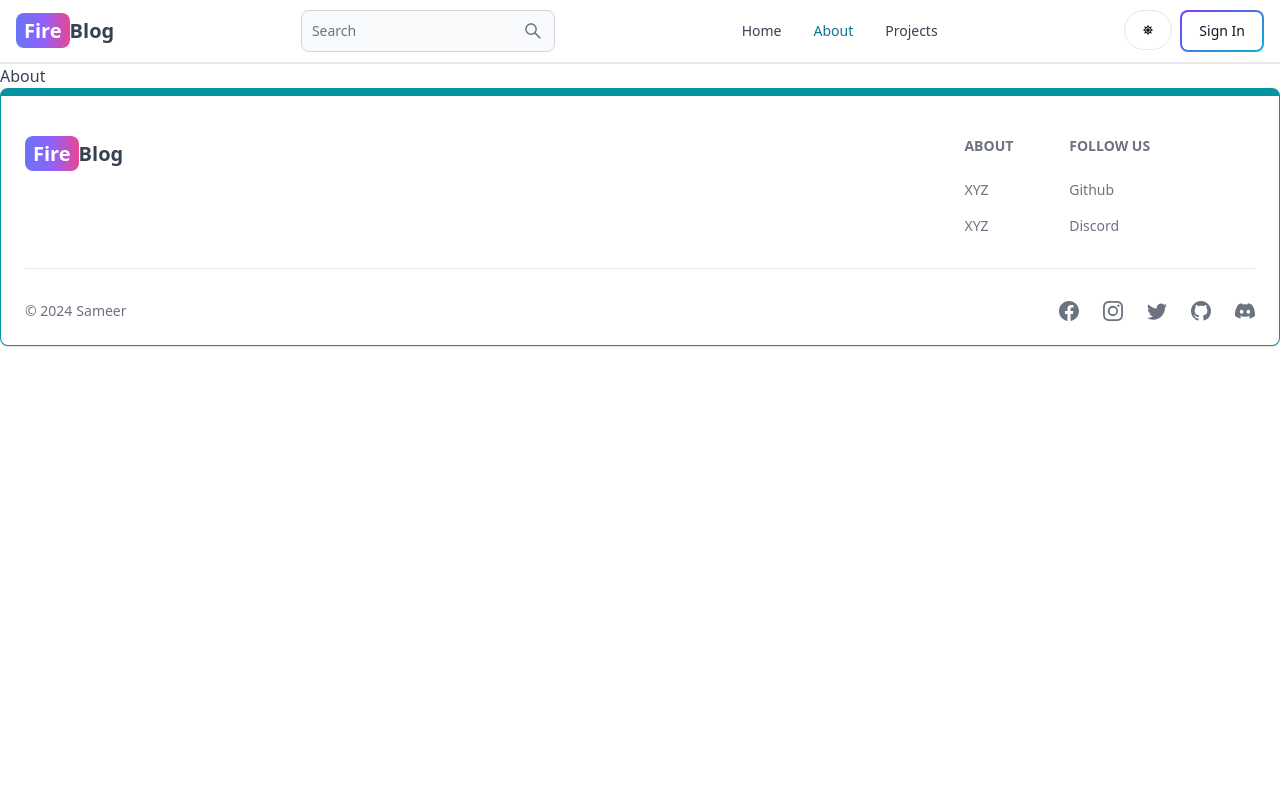
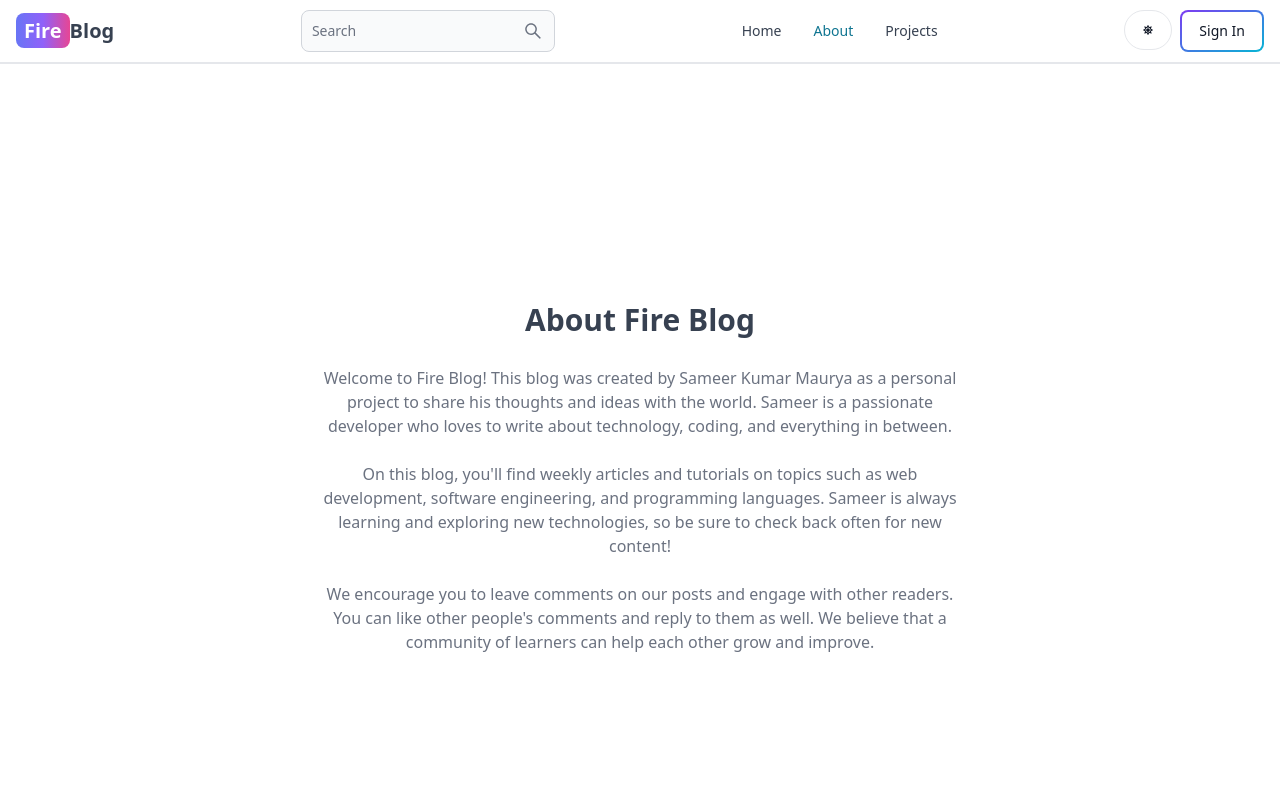
Before and after one commit to SAMEER563/InformMe, a React (Vite) app in the folder client/: page /about in a window 1280 px wide. Shown: the top 800 px of the page. Built offline with nearby package versions, Linux system fonts and the light colour scheme; no server answers.

Commit message:
Add about page

```diff
--- a/client/src/pages/About.jsx
+++ b/client/src/pages/About.jsx
@@ -1,7 +1,36 @@
-
 
 export default function About() {
   return (
-    <div>About</div>
-  )
+    <div className='min-h-screen flex items-center justify-center'>
+      <div className='max-w-2xl mx-auto p-3 text-center'>
+        <div>
+          <h1 className='text-3xl font font-semibold text-center my-7'>
+            About Fire Blog
+          </h1>
+          <div className='text-md text-gray-500 flex flex-col gap-6'>
+            <p>
+              Welcome to Fire Blog! This blog was created by Sameer Kumar Maurya
+              as a personal project to share his thoughts and ideas with the
+              world. Sameer is a passionate developer who loves to write about
+              technology, coding, and everything in between.
+            </p>
+
+            <p>
+              On this blog, you&apos;ll find weekly articles and tutorials on topics
+              such as web development, software engineering, and programming
+              languages. Sameer is always learning and exploring new
+              technologies, so be sure to check back often for new content!
+            </p>
+
+            <p>
+              We encourage you to leave comments on our posts and engage with
+              other readers. You can like other people&apos;s comments and reply to
+              them as well. We believe that a community of learners can help
+              each other grow and improve.
+            </p>
+          </div>
+        </div>
+      </div>
+    </div>
+  );
 }
```
